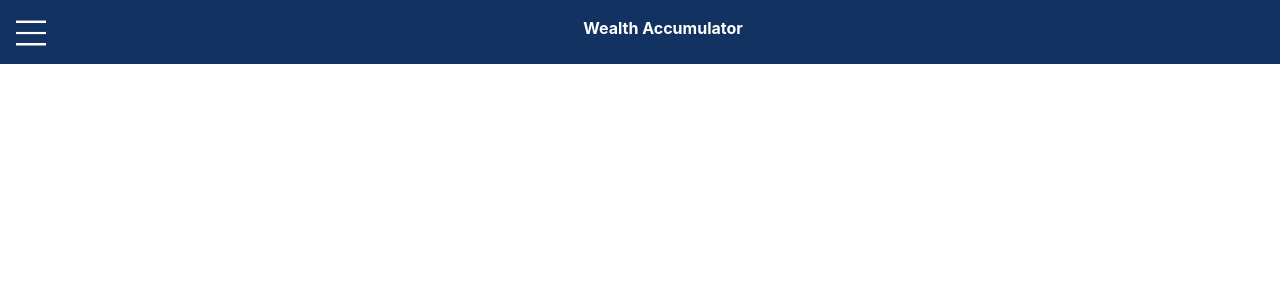
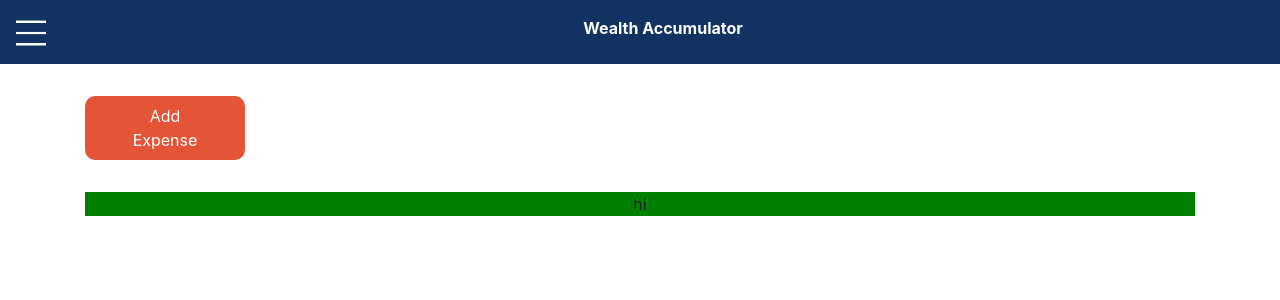
Before and after one commit to gandh99/Wealth-Accumulator, a React (Create React App) app: page /expenses in a window 1280 px wide. Shown: the top 300 px of the page. Built offline with nearby package versions, Linux system fonts and the light colour scheme.

Commit message:
Created the containers for the expenses

```diff
--- /dev/null
+++ b/src/components/AddButton.js
@@ -0,0 +1,14 @@
+import React, { Component } from 'react'
+import '../styles/components/add-button.css'
+
+export class AddButton extends Component {
+    render() {
+        return (
+            <div className='button'>
+                {this.props.text}
+            </div>
+        )
+    }
+}
+
+export default AddButton
--- a/src/expenses/Expenses.js
+++ b/src/expenses/Expenses.js
@@ -1,10 +1,19 @@
 import React, { Component } from 'react'
+import '../styles/expenses/expenses.css'
+import AddButton from '../components/AddButton'
 
 export class Expenses extends Component {
     render() {
         return (
-            <div>
-
+            <div className='container'>
+                <div className='utility-bar'>
+                    <AddButton
+                        text={'Add Expense'}
+                    />
+                </div>
+                <div className='card-container'>
+                    hi
+                </div>
             </div>
         )
     }
--- a/src/navigation/Sidebar.js
+++ b/src/navigation/Sidebar.js
@@ -1,11 +1,6 @@
 import React, { Component } from 'react'
 import '../styles/navigation/sidebar.css'
-import {
-    BrowserRouter as Router,
-    Switch,
-    Route,
-    Link
-} from "react-router-dom";
+import { Link } from "react-router-dom";
 
 export default class Sidebar extends Component {
     render() {
--- /dev/null
+++ b/src/styles/components/add-button.css
@@ -0,0 +1,10 @@
+@import url('../styles.css');
+
+.button {
+    background-color: var(--add-button-color);
+    color: var(--primary-text-color);
+    border-radius: 10px;
+    padding: 0.5rem 2rem;
+    width: 10rem;
+    cursor: pointer;
+}
--- /dev/null
+++ b/src/styles/expenses/expenses.css
@@ -0,0 +1,15 @@
+@import url('../styles.css');
+
+.container {
+}
+
+.utility-bar {
+    /* background-color: red; */
+    width: 100%;
+    margin: 2rem auto;
+}
+
+.card-container {
+    margin: 2rem auto;
+    background-color: green;
+}
--- a/src/styles/styles.css
+++ b/src/styles/styles.css
@@ -4,5 +4,5 @@
     --primary-text-color: #fff;
     --secondary-text-color: #3c72ad;
     --canvas-color: #f3f3f3;
-    --button-color: #e35536;
+    --add-button-color: #e35536;
 }
```
